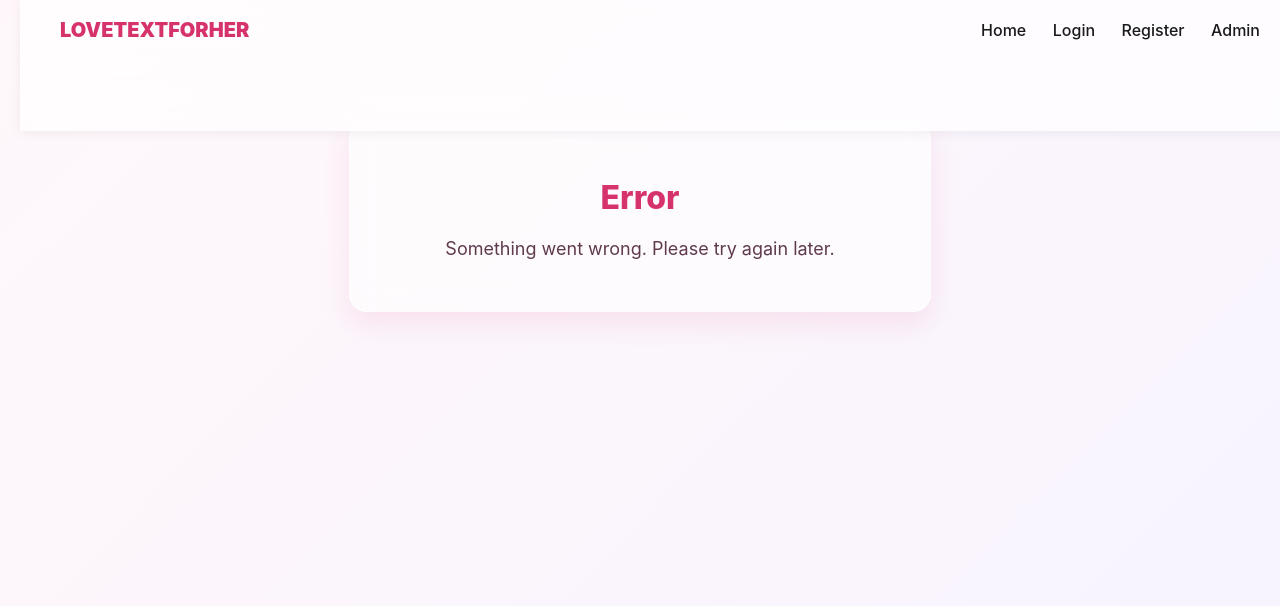
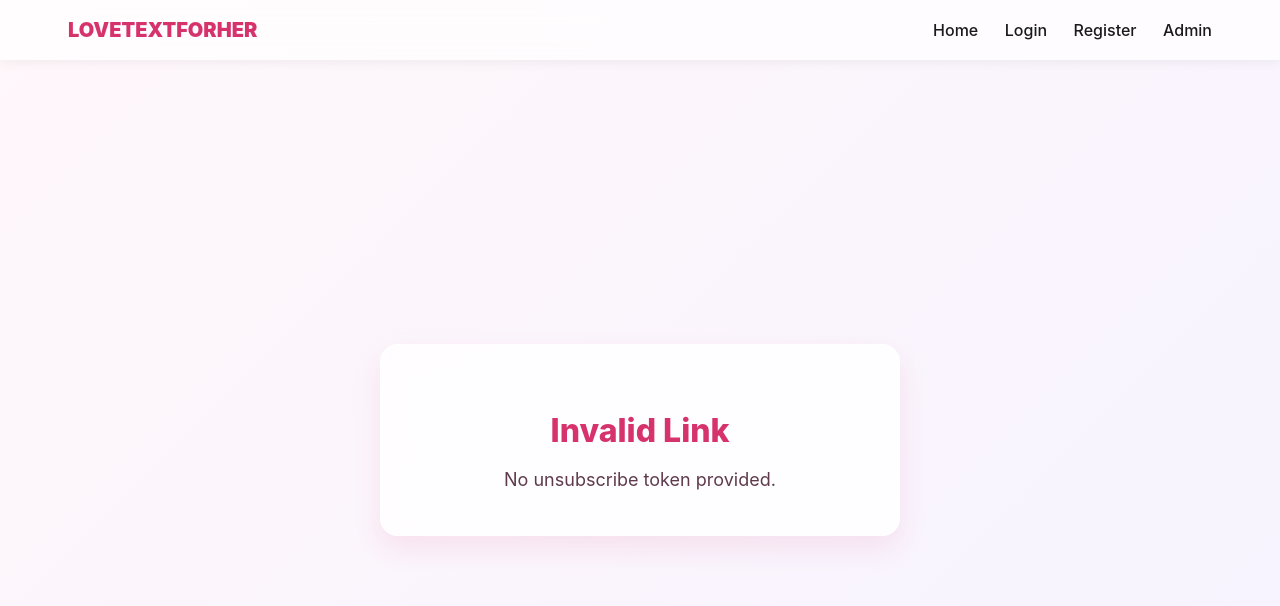
Before and after one commit to Taylorcrown2020/lovetextforher-backend, a website: page public/unsubscribe.html in a window 1280 px wide. Drawn offline with Linux system fonts and the light colour scheme; no server answers.

Commit message:
Auto update

```diff
--- a/public/unsubscribe.html
+++ b/public/unsubscribe.html
@@ -18,28 +18,40 @@
             --text-soft: #5f3a4d;
         }
 
+        * {
+            box-sizing: border-box;
+        }
+
         body {
             margin: 0;
-            font-family: "Inter", sans-serif;
+            font-family: "Inter", -apple-system, BlinkMacSystemFont, "Segoe UI", sans-serif;
             background: linear-gradient(135deg, #fff7fa, #f6f3ff);
             min-height: 100vh;
             text-align: center;
-            padding: 120px 20px;
+            padding: 120px 20px 40px 20px;
+            display: flex;
+            flex-direction: column;
+            align-items: center;
+            justify-content: center;
         }
 
         /* navbar placeholder for nav.js */
         #navbar {
             width: 100%;
-            height: 95px;
+            position: fixed;
+            top: 0;
+            left: 0;
+            z-index: 100;
         }
 
         .status-box {
             max-width: 520px;
+            width: 100%;
             margin: 0 auto;
-            background: rgba(255,255,255,0.6);
-            padding: 30px;
+            background: rgba(255,255,255,0.8);
+            padding: 40px 30px;
             border-radius: 18px;
-            border: 1px solid rgba(255,255,255,0.7);
+            border: 1px solid rgba(255,255,255,0.9);
             box-shadow: 0 12px 28px rgba(214,51,108,0.10);
             backdrop-filter: blur(12px);
             animation: fadeIn 0.45s ease-out;
@@ -47,20 +59,49 @@
 
         h2 {
             color: var(--primary);
-            font-size: 32px;
+            font-size: clamp(24px, 5vw, 32px);
             font-weight: 800;
             margin-bottom: 16px;
+            line-height: 1.2;
         }
 
         p {
             color: var(--text-soft);
-            font-size: 18px;
+            font-size: clamp(16px, 3.5vw, 18px);
             line-height: 1.6;
+            margin: 0;
         }
 
         @keyframes fadeIn {
             from { opacity: 0; transform: translateY(15px); }
             to { opacity: 1; transform: translateY(0); }
+        }
+
+        /* Mobile optimizations */
+        @media (max-width: 640px) {
+            body {
+                padding: 100px 16px 30px 16px;
+            }
+
+            .status-box {
+                padding: 30px 20px;
+                border-radius: 16px;
+            }
+
+            h2 {
+                margin-bottom: 12px;
+            }
+        }
+
+        /* Small phones */
+        @media (max-width: 375px) {
+            body {
+                padding: 90px 12px 20px 12px;
+            }
+
+            .status-box {
+                padding: 24px 16px;
+            }
         }
     </style>
 </head>
@@ -80,25 +121,30 @@
 const params = new URLSearchParams(window.location.search);
 const token = params.get("token");
 
+const title = document.getElementById("title");
+const text = document.getElementById("text");
+
 async function unsubscribe() {
+    if (!token) {
+        title.innerText = "Invalid Link";
+        text.innerText = "No unsubscribe token provided.";
+        return;
+    }
+
     try {
-        const res = await fetch("/api/unsubscribe", {
-            method: "POST",
-            headers: { "Content-Type": "application/json" },
-            body: JSON.stringify({ token })
-        });
+        // Call the backend API (GET request with token in URL)
+        const res = await fetch(`https://lovetextforher-backend.onrender.com/api/unsubscribe/${token}`);
 
-        const data = await res.json();
-
-        if (data.success) {
-            title.innerText = "You’ve been unsubscribed 💔";
-            text.innerText = "You will no longer receive messages.";
+        if (res.ok) {
+            title.innerText = "You've been unsubscribed 💔";
+            text.innerText = "You will no longer receive love messages.";
         } else {
             title.innerText = "Invalid Link";
             text.innerText = "Your unsubscribe link is invalid or expired.";
         }
 
     } catch (err) {
+        console.error("Unsubscribe error:", err);
         title.innerText = "Error";
         text.innerText = "Something went wrong. Please try again later.";
     }
```
